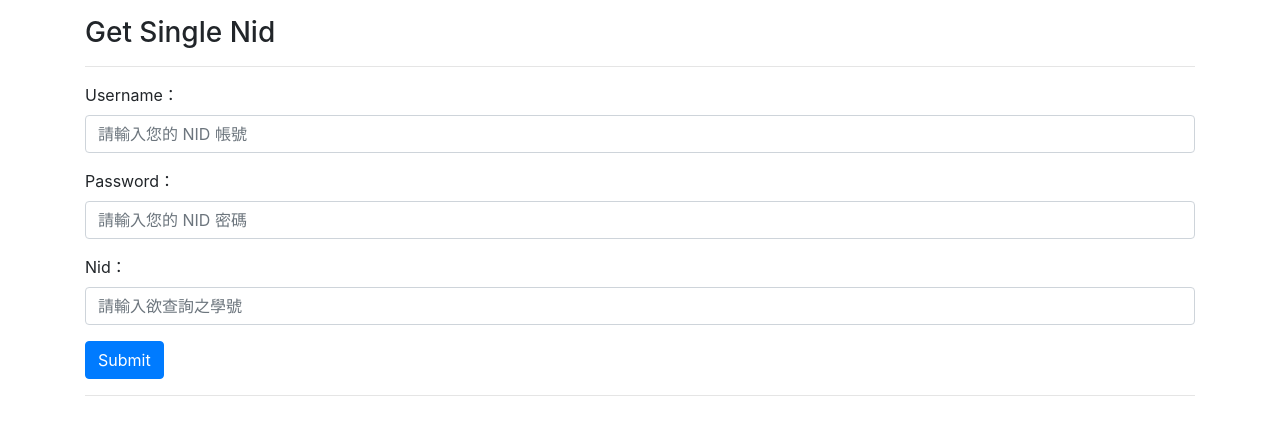
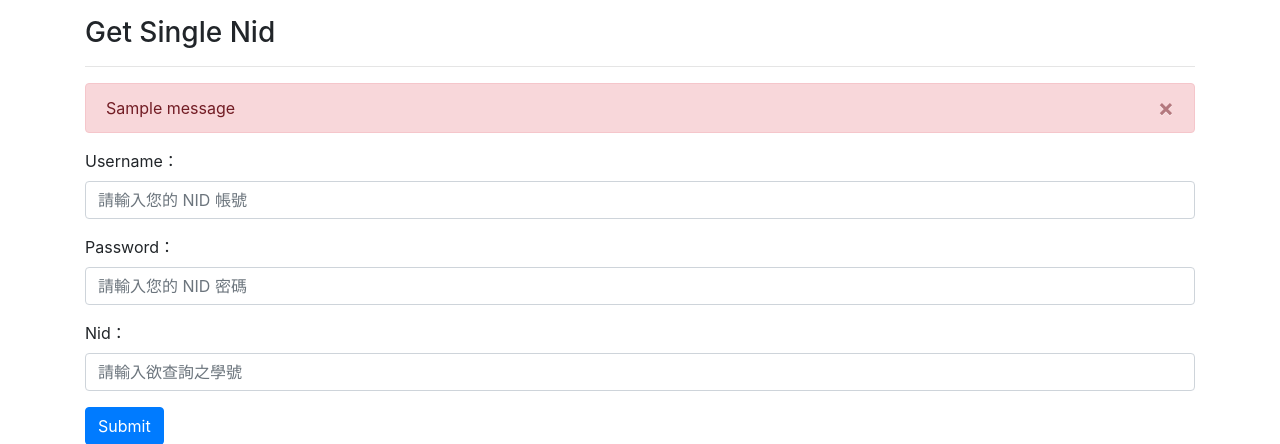
Before and after one commit to k139215130/NID_to_Detail, a Django app: page /chart/single in a window 1280 px wide. Shown: the part 56-500 px from the top of the page. Run offline with Django 3.2, Linux system fonts and the light colour scheme; tables that the repository leaves empty hold one stand-in row (values such as "Sample post"); one stand-in notice (Sample message) is shown; parts of the project's set-up code (start-up, migrations or seed data) failed here and were passed over; some libraries are stand-ins or nearby versions.

Commit message:
增加錯誤提示

```diff
--- a/chart/templates/single.html
+++ b/chart/templates/single.html
@@ -6,6 +6,16 @@
 <div class="container">
     <h3>Get Single Nid</h3>
     <hr>
+
+    {% for message in messages %}
+    <div class="alert alert-danger alert-dismissible fade show" role="alert">
+        {{ message }}
+        <button type="button" class="close" data-dismiss="alert" aria-label="Close">
+            <span aria-hidden="true">&times;</span>
+        </button>
+    </div>
+    {% endfor %}
+
     <form method="POST">
         {% csrf_token %}
 
@@ -60,6 +70,5 @@
         </div>
     </div>
     {% endif %}
-
 </div>
 {% endblock %}
--- a/chart/views.py
+++ b/chart/views.py
@@ -38,36 +38,42 @@ def single(request):
             login = s.get(
                 "http://infocenter.fcu.edu.tw/assoc/assoc_login.jsp", timeout=3)
         except:
-            messages.add_message(request, messages.ERROR, '未使用校內網路!', extra_tags='all')
-            return render(request, 'single.html', {})
+            messages.add_message(request, messages.ERROR, '未使用校內網路!')
+            form = SingleForm()
+            result = {}
+            return render(request, 'single.html', {'form':form, 'result':result})
+
         loginData = {
             'asn_code': 'A66',  # 社團代號
             'auserid': request.POST.get('username'),  # 帳號
             'apwd': request.POST.get('password')  # 密碼
         }
-        login = s.post(
-            'http://infocenter.fcu.edu.tw/assoc/authenticate.jsp', data=loginData)
-        bs_loginPage = BeautifulSoup(
-            login.text, "html.parser").get_text(strip=True)  # 分析登入頁面
+        login = s.post('http://infocenter.fcu.edu.tw/assoc/authenticate.jsp', data=loginData)
+        bs_loginPage = BeautifulSoup(login.text, "html.parser").get_text(strip=True)  # 分析登入頁面
+
         if re.search('對不起!!您的帳號/密碼有誤!!', bs_loginPage):
-            messages.add_message(request, messages.ERROR, '帳號密碼輸入錯誤!', extra_tags='user')
-            return render(request, 'single.html', {})
+            messages.add_message(request, messages.ERROR, '帳號密碼輸入錯誤!')
+            form = SingleForm()
+            result = {}
+            return render(request, 'single.html', {'form':form, 'result':result})
         elif re.search('對不起!!您無權進入系統!', bs_loginPage):
-            messages.add_message(request, messages.ERROR, '帳號密碼輸入錯誤!', extra_tags='user')
-            return render(request, 'single.html', {})
+            messages.add_message(request, messages.ERROR, '帳號密碼輸入錯誤!')
+            form = SingleForm()
+            result = {}
+            return render(request, 'single.html', {'form':form, 'result':result})
+
         searchData = {
             'stuid': request.POST.get('nid'),  # 學號
             'idButton': '送出'
         }
-        searchPage = s.post(
-            'http://infocenter.fcu.edu.tw/assoc/assoc30.jsp', data=searchData)
+        searchPage = s.post('http://infocenter.fcu.edu.tw/assoc/assoc30.jsp', data=searchData)
         bs_searchPage = BeautifulSoup(searchPage.text, "html.parser")  # 分析查詢頁面
+
         if re.search('抱歉, 資料不存在!', bs_searchPage.get_text(strip=True)):
             result = {'學號': request.POST.get('nid'), '系級': '查無資料',
                       '姓名': '查無資料', '性別': '查無資料', '出生年月日': '查無資料'}
         else:
-            result = bs_searchPage.select(
-                "table.tableStyle td.tableContentLeft")
+            result = bs_searchPage.select("table.tableStyle td.tableContentLeft")
             newResult = []
             for i in result:
                 newResult.append(
```
